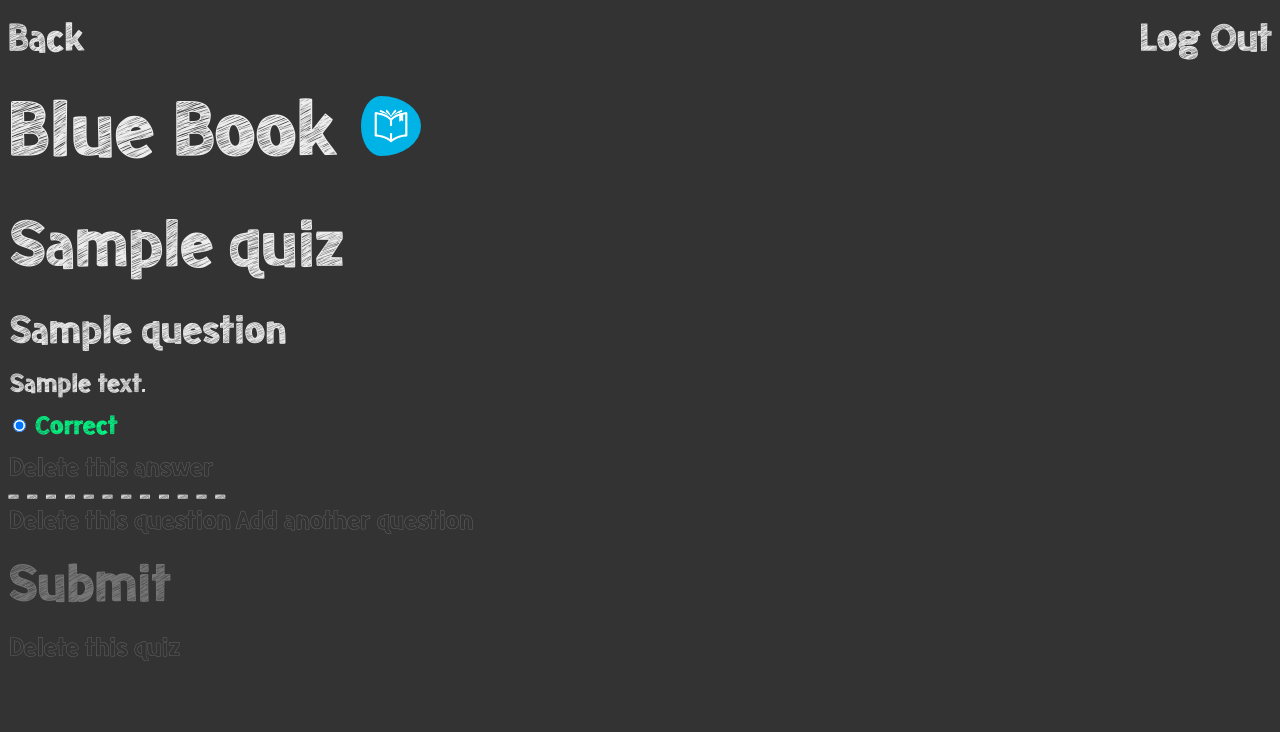
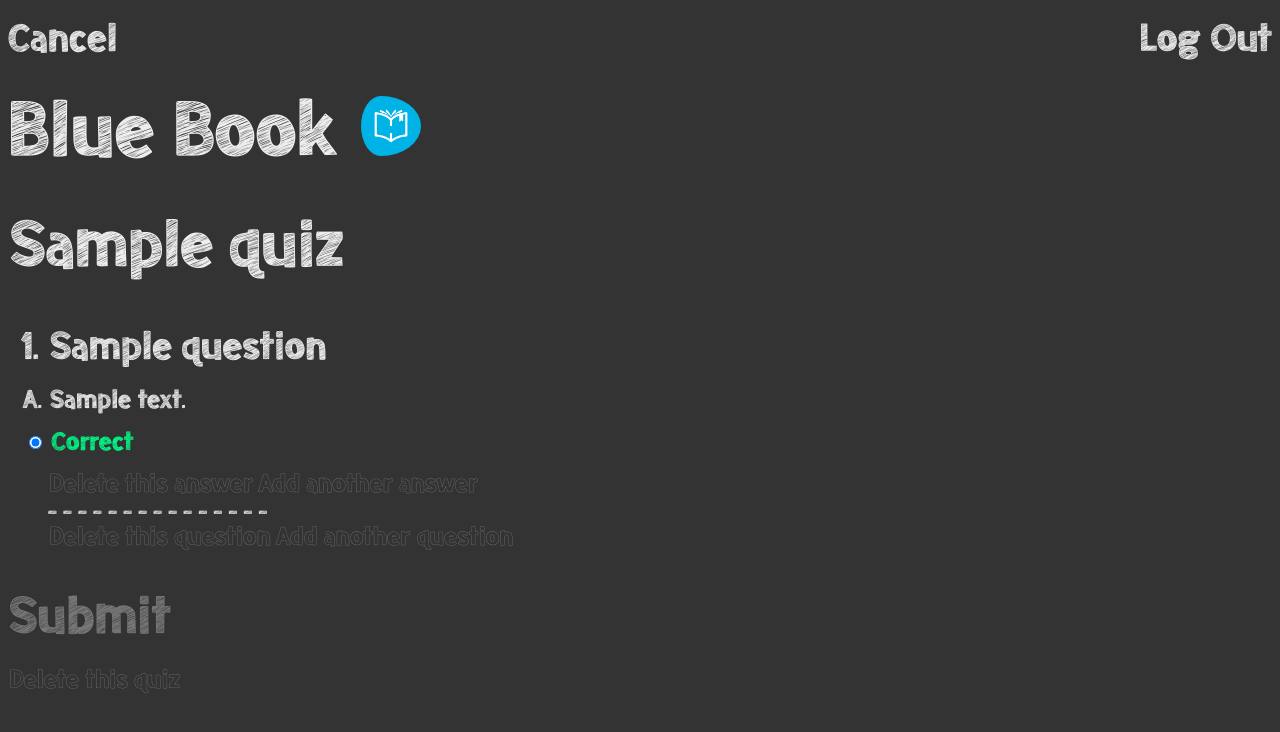
Before and after one commit to alittlecross/synoptic-project, a Node server app: template server/views/edit.ejs in a window 1280 px wide. Shown: the top 732 px of the page. Run offline with Node 20, Linux system fonts and the light colour scheme; the template is opened without the code that fills it: most values are stand-ins (such as "Sample title", 1, 10 or a date in 2020).

Commit message:
passing tests; extensive re-work of add and edit feature; further general tweaks;

```diff
--- a/server/public/main.css
+++ b/server/public/main.css
@@ -8,142 +59,130 @@
   src: url('fonts/meatloaf_outline.ttf') format('truetype');
 }
 
-body {
-  background-color: #333333;
-  cursor: default;
+body,
+input[type=text],
+input[type=password],
+button:hover,
+#post {
   font-family: 'meatloaf_sketched';
-  color: #eeeeee;
+}
+
+a,
+.question,
+#flash,
+#password,
+#username {
+  font-size: 60px;
+}
+
+button,
+.answer,
+.correct,
+.dash {
+  font-size: 40px;
+}
+
+button {
+  font-family: 'meatloaf_outline';
 }
 
 #main-header {
-  display: inline;
-  margin: 0;
   font-size: 120px;
   font-weight: 100;
 }
 
-#logo {
-  border-radius: 100%;
-  height: 60px;
-  padding-left: 20px;
+#post {
+  font-size: 80px;
 }
 
 #sub-header {
-  margin: 0;
   font-size: 100px;
   font-weight: 100;
 }
 
-form {
+/* #endregion */
+/* #region remaining style properties */
+
+a,
+button,
+label {
+  cursor: pointer;
+}
+
+button,
+input[type=text],
+input[type=password] {
+  border: none;
+  background: none;
+}
+
+a {
+  text-decoration: none;
+}
+
+body {
+  cursor: default;
+}
+
+button {
+  outline: none;
+}
+
+/* #endregion */
+/* #region positioning properties */
+
+.dash,
+#password,
+#post,
+#username {
+  display: block;
+}
+
+form,
+#main-header,
+#sub-header {
   margin: 0;
+}
+
+.answers,
+.questions,
+#main-header {
+  display: inline;
 }
 
 input[type=text],
 input[type=password] {
-  outline: none;
-  border: none;
   width: 100%;
-  background: none;
-  font-family: 'meatloaf_sketched';
-  color: #eeeeee;
-}
-
-#username, #password {
-  display: block;
-  font-size: 60px;
 }
 
 button {
-  outline: none;
-  border: none;
   padding: 1px;
-  background: none;
-  cursor: pointer;
-  font-size: 40px;
-  font-family: 'meatloaf_outline';
-  color: #777777;
 }
 
-button:hover {
-  font-family: 'meatloaf_sketched';
-  color: #eeeeee;
+input[type="radio"] {
+  margin-top: -1px;
+  vertical-align: middle;
 }
 
-#submit {
-  display: block;
-  font-size: 80px;
-  font-family: 'meatloaf_sketched';
+ol[type=A] {
+  padding-left: 0;
 }
 
-.flash {
-  margin-top: 10px;
-  font-size: 60px;
-  color: #ff0066;
+ol[type=A] > div > div {
+  position: relative;
+  right: 24px;
 }
 
-a {
-  cursor: pointer;
-  font-size: 60px ;
-  text-decoration: none;
-  color: #eeeeee;
+.dash {
+  line-height: 10px;
 }
 
-a:hover {
-  color: #777777;
-}
-
-.log-out {
+#log-out {
   float: right;
 }
 
-.questions {
-  display: inline;
+#flash {
+  margin-top: 10px;
 }
 
-.question {
-  font-size: 60px;
-}
-
-input[type="radio"] {
-  margin-top: -3px;
-  vertical-align: middle;
-}
-
-input[type="radio"]:checked+label {
-  color: #00ff88;
-}
-
-label {
-  cursor: pointer;
-  color: #777777;
-}
-
-label:hover {
-  color: #eeeeee;
-}
-
-.answers {
-  display: inline;
-}
-
-.answer {
-  font-size: 40px;
-}
-
-.amber {
-  color: #ffbb00;
-}
-
-.correct {
-  font-size: 40px;
-}
-
-.delete:hover {
-  color: #ff0066;
-}
-
-.dash {
-  display: block;
-  font-size: 50px;
-  line-height: 10px;
-}
+/* #endregion */
--- a/server/views/_add.ejs
+++ b/server/views/_add.ejs
@@ -1,41 +1,57 @@
 <script>
   addAnswer = button => {
-    const question = button.parentNode.getAttribute('id')
-    const number = parseInt(button.getAttribute('data-answer-number')) + 1
+    const container = button.parentNode.parentNode
 
-    button.setAttribute('data-answer-number', number)
+    const question = container.getAttribute('id')
+    const number = parseInt(container.getAttribute('data-answer-number')) + 1
+
+    container.setAttribute('data-answer-number', number)
 
     button.insertAdjacentHTML('beforebegin', `
-      <div id="${question}-answer-${number}" class="answers">
-        <input class="answer" type="text" name="${question}-answer-${number}" placeholder="Answer" value="299,792,458 m/s" required>
+      <div id="${question}-newAnswer-${number}" class="answers">
+        <li class="answer"><input class="answer" type="text" name="${question}-newAnswer-${number}" placeholder="Answer" required></li>
         <div class="correct">
-          <input id="${question}-correct-answer-${number}" type="radio" name="${question}-correct-answer" value="${question}-answer-${number}" required>
+          <input id="${question}-correct-answer-${number}" type="radio" name="${question}-correct-answer" value="${question}-newAnswer-${number}" required>
           <label for="${question}-correct-answer-${number}">Correct</label>
         </div>
-        <button class="delete" type="button" data-container="${question}-answer-${number}" onclick="deleteContainer(this)">Delete this answer</button>
+        <button class="delete" type="button" data-container="${question}-newAnswer-${number}" onclick="deleteContainer(this)">Delete this answer</button>
       </div>
     `)
   }
 
   addQuestion = button => {
-    const number = parseInt(button.getAttribute('data-question-number')) + 1
+    const container = button.parentNode.parentNode
+    const number = parseInt(container.getAttribute('data-question-number')) + 1
 
-    button.setAttribute('data-question-number', number)
+    container.setAttribute('data-question-number', number)
 
     button.insertAdjacentHTML('beforebegin', `
-      <div id="question-${number}" class="questions">
-        <input class="question" type="text" name="question-${number}" placeholder="Question" value="What is the speed of light?" required>
-        <div id="question-${number}-answer-1" class="answers">
-          <input class="answer" type="text" name="question-${number}-answer-1" placeholder="Answer" value="343 m/s" required>
+      <div id="newQuestion-${number}" class="questions" data-answer-number="2" >
+        <li class="question"><input class="question" type="text" name="newQuestion-${number}" placeholder="Question" required></li>
+        <ol type="A">
+
+        <div id="newQuestion-${number}-newAnswer-1" class="answers">
+          <li class="answer" ><input class="answer" type="text" name="newQuestion-${number}-newAnswer-1" placeholder="Answer" required></li>
           <div class="correct">
-            <input id="question-${number}-correct-answer-1" type="radio" name="question-${number}-correct-answer" value="question-${number}-answer-1" required>
-            <label for="question-${number}-correct-answer-1">Correct</label>
+            <input id="newQuestion-${number}-correct-answer-1" type="radio" name="newQuestion-${number}-correct-answer" value="newQuestion-${number}-newAnswer-1" required>
+            <label for="newQuestion-${number}-correct-answer-1">Correct</label>
           </div>
-          <button class="delete" type="button" data-container="question-${number}-answer-1" onclick="deleteContainer(this)">Delete this answer</button>
+          <button class="delete" type="button" data-container="newQuestion-${number}-newAnswer-1" onclick="deleteContainer(this)">Delete this answer</button>
         </div>
-        <button type="button" data-answer-number="1" onclick="addAnswer(this)">Add another answer</button>
-        <span class="dash">- - - - - - - - - - - -</span>
-        <button class="delete" type="button" data-container="question-${number}" onclick="deleteContainer(this)">Delete this question</button>
+
+        <div id="newQuestion-${number}-newAnswer-2" class="answers">
+          <li class="answer" ><input class="answer" type="text" name="newQuestion-${number}-newAnswer-2" placeholder="Answer" required></li>
+          <div class="correct">
+            <input id="newQuestion-${number}-correct-answer-2" type="radio" name="newQuestion-${number}-correct-answer" value="newQuestion-${number}-newAnswer-2" required>
+            <label for="newQuestion-${number}-correct-answer-2">Correct</label>
+          </div>
+          <button class="delete" type="button" data-container="newQuestion-${number}-newAnswer-2" onclick="deleteContainer(this)">Delete this answer</button>
+        </div>
+
+        <button type="button"onclick="addAnswer(this)">Add another answer</button>
+        </ol>
+        <span class="dash">- - - - - - - - - - - - - - -</span>
+        <button class="delete" type="button" data-container="newQuestion-${number}" onclick="deleteContainer(this)">Delete this question</button>
       </div>
     `)
   }
--- a/server/views/_delete.ejs
+++ b/server/views/_delete.ejs
@@ -1,21 +1,21 @@
+<script src="https://code.jquery.com/jquery-3.4.1.js"></script>
+
 <script>
   deleteContainer = button => {
     const buttonContainer = button.getAttribute('data-container')
-    const containerSibling = button.parentElement.nextElementSibling
-    const parentContainer = document.getElementById(buttonContainer).parentElement.id
+    const containerSibling = $(`#${buttonContainer}`).parent().children().last()
+
+    const parentContainer = document.getElementById(buttonContainer).parentElement.parentElement.id
 
     document.getElementById(buttonContainer).remove()
 
-    const remainingContainers = document.querySelectorAll('#' + parentContainer + ' > div').length
+    const remainingContainers = document.querySelectorAll('#' + parentContainer + ' > ol > div').length
+    const type = document.getElementById(parentContainer).className
 
-    if (!remainingContainers) {
-      const type = document.getElementById(parentContainer).className
-      if (type === 'questions') {
-        addAnswer(containerSibling)
-      } else {
-        addQuestion(containerSibling)
-      }
-
+    if (type === 'questions' && remainingContainers === 1) {
+      addAnswer(containerSibling[0])
+    } else if (!remainingContainers) {
+      addQuestion(containerSibling[0])
     }
   }
 </script>
--- a/server/views/_nav.ejs
+++ b/server/views/_nav.ejs
@@ -2,12 +2,18 @@
   <% if (page === 'list' && permission === 'edit') { %>
     <a href="/add">Add</a>
   <% } %>
-  <% if (page !== 'list') { %>
+  <% if (page === 'quiz') { %>
     <a href="/list">Back</a>
+  <% } %>
+  <% if (page === 'add') { %>
+    <a href="/list">Cancel</a>
+  <% } %>
+  <% if (page === 'edit') { %>
+    <a href="/quiz-<%= quiz.id %>"">Cancel</a>
   <% } %>
   <% if (page === 'quiz' && permission === 'edit') { %>
     <span>&nbsp;</span>
     <a href="/edit-<%= quiz.id %>">Edit</a>
   <% } %>
-  <a class="log-out" href="/log-out">Log Out</a>
+  <a id="log-out" href="/log-out">Log Out</a>
 </nav>
--- a/server/views/edit.ejs
+++ b/server/views/edit.ejs
@@ -5,36 +5,39 @@
 <%- include('_branding') %>
 
 <form id="edit-form" action="/edit-<%= quiz.id %>" method="POST">
-  <div id="quiz" class="quiz">
-    <input id="sub-header" type="text" name="quiz-name" placeholder="Quiz Name" value="<%= quiz.name %>" required>
+  <div id="quiz" class="quiz" data-question-number="0" >
+    <input id="sub-header" type="text" name="oldQuizName" placeholder="Quiz Name" value="<%= quiz.name %>" required>
+    <ol type="1">
     <% quiz.questions.forEach(question => { %>
-    <div id="old-<%= question.id %>" class="questions">
-      <input class="question" type="text" name="old-<%= question.id %>" placeholder="Question" value="<%= question.question %>" required>
+    <div id="oldQuestion-<%= question.id %>" class="questions" data-answer-number="0" >
+      <li class="question"><input class="question" type="text" name="oldQuestion-<%= question.id %>" placeholder="Question" value="<%= question.question %>" required></li>
+      <ol type="A">
       <% question.answers.forEach(answer => { %>
-      <div id="old-<%= question.id %>-answer-<%= answer.id %>" class="answers">
-        <input class="answer" type="text" name="old-<%= question.id %>-answer-<%= answer.id %>" placeholder="Answer" value="<%= answer.answer %>" required>
+      <div id="oldQuestion-<%= question.id %>-oldAnswer-<%= answer.id %>" class="answers">
+        <li class="answer"><input class="answer" type="text" name="oldQuestion-<%= question.id %>-oldAnswer-<%= answer.id %>" placeholder="Answer" value="<%= answer.answer %>" required></li>
         <div class="correct">
-          <input id="old-<%= question.id %>-correct-answer-<%= answer.id %>" type="radio" name="old-<%= question.id %>-correct-answer" <% if (answer.correct) { %>checked<% } %> value="old-<%= question.id %>-answer-<%= answer.id %>" required>
-          <label for="old-<%= question.id %>-correct-answer-<%= answer.id %>">Correct</label>
+          <input id="oldQuestion-<%= question.id %>-correct-answer-<%= answer.id %>" type="radio" name="oldQuestion-<%= question.id %>-correct-answer" <% if (answer.correct) { %>checked<% } %> value="oldQuestion-<%= question.id %>-oldAnswer-<%= answer.id %>" required>
+          <label for="oldQuestion-<%= question.id %>-correct-answer-<%= answer.id %>">Correct</label>
         </div>
-        <button class="delete" type="button" data-container="old-<%= question.id %>-answer-<%= answer.id %>" onclick="deleteAnswer()">Delete this answer</button>
+        <button class="delete" type="button" data-container="oldQuestion-<%= question.id %>-oldAnswer-<%= answer.id %>" onclick="deleteAnswer(this)">Delete this answer</button>
       </div>
       <% }) %>
-      <!-- add another answer button -->
-      <span class="dash">- - - - - - - - - - - -</span>
-      <button class="delete" type="button" data-container="old-<%= question.id %>" onclick="deleteQuestion()">Delete this question</button>
+      <button type="button" onclick="addAnswer(this)">Add another answer</button>
+      </ol>
+      <span class="dash">- - - - - - - - - - - - - - -</span>
+      <button class="delete" type="button" data-container="oldQuestion-<%= question.id %>" onclick="deleteQuestion(this)">Delete this question</button>
     </div>
     <% }) %>
-    <button type="button" data-question-number="1" onclick="addQuestion()">Add another question</button>
+    <button type="button" onclick="addQuestion(this)">Add another question</button>
+    </ol>
   </div>
-  <input id="quiz-id" type="text" name="quiz-id" value="<%= quiz.id %>" hidden>
-  <input id="delete-quiz" type="text" name="delete-quiz" value="" hidden>
-  <input id="delete-questions" type="text" name="delete-questions" value="" hidden>
-  <input id="delete-answers" type="text" name="delete-answers" value="" hidden>
-  <button id="submit" type="submit">Submit</button>
+  <input id="quizId" type="text" name="quizId" value="<%= quiz.id %>" hidden>
+  <input id="deleteQuiz" type="text" name="deleteQuiz" value="" hidden>
+  <input id="deleteQuestions" type="text" name="deleteQuestions" value="" hidden>
+  <input id="deleteAnswers" type="text" name="deleteAnswers" value="" hidden>
+  <button id="post" type="submit">Submit</button>
+  <button class="delete" type="button" onclick="deleteAll()">Delete this quiz</button>
 </form>
-
-<button form="edit-form" class="delete" onclick="deleteQuiz()">Delete this quiz</button>
 
 <%- include('_delete') %>
 
@@ -44,7 +47,7 @@
   deleteQuestion = button => {
     const container = button.getAttribute('data-container')
     const id = container.split('-')[1]
-    const deleteQuestions = document.getElementById('delete-questions')
+    const deleteQuestions = document.getElementById('deleteQuestions')
 
     deleteContainer(button)
 
@@ -59,7 +62,7 @@
   deleteAnswer = button => {
     const container = button.getAttribute('data-container')
     const id = container.split('-')[3]
-    const deleteAnswers = document.getElementById('delete-answers')
+    const deleteAnswers = document.getElementById('deleteAnswers')
 
     deleteContainer(button)
 
@@ -71,9 +74,9 @@
     deleteAnswers.setAttribute('value', value.join())
   }
 
-  deleteQuiz = () => {
-    const deleteQuiz = document.getElementById('delete-quiz')
-    const quizId = document.getElementById('quiz-id').getAttribute('value')
+  deleteAll = _ => {
+    const deleteQuiz = document.getElementById('deleteQuiz')
+    const quizId = document.getElementById('quizId').getAttribute('value')
 
     deleteQuiz.setAttribute('value', quizId)
 
```
Also changed, not shown: other parts of server/public/main.css (+51 -0 lines), server/lib/add.js (+9 -9 lines), server/routes/edit-id.js (+6 -2 lines), server/views/add.ejs (+30 -19 lines), server/views/index.ejs (+4 -4 lines), server/views/quiz-id.ejs (+12 -17 lines), test/add.js (+1 -1 lines), test/edit.js (added, +147 -0 lines), test/support.js (+78 -4 lines), server/lib/edit.js.
